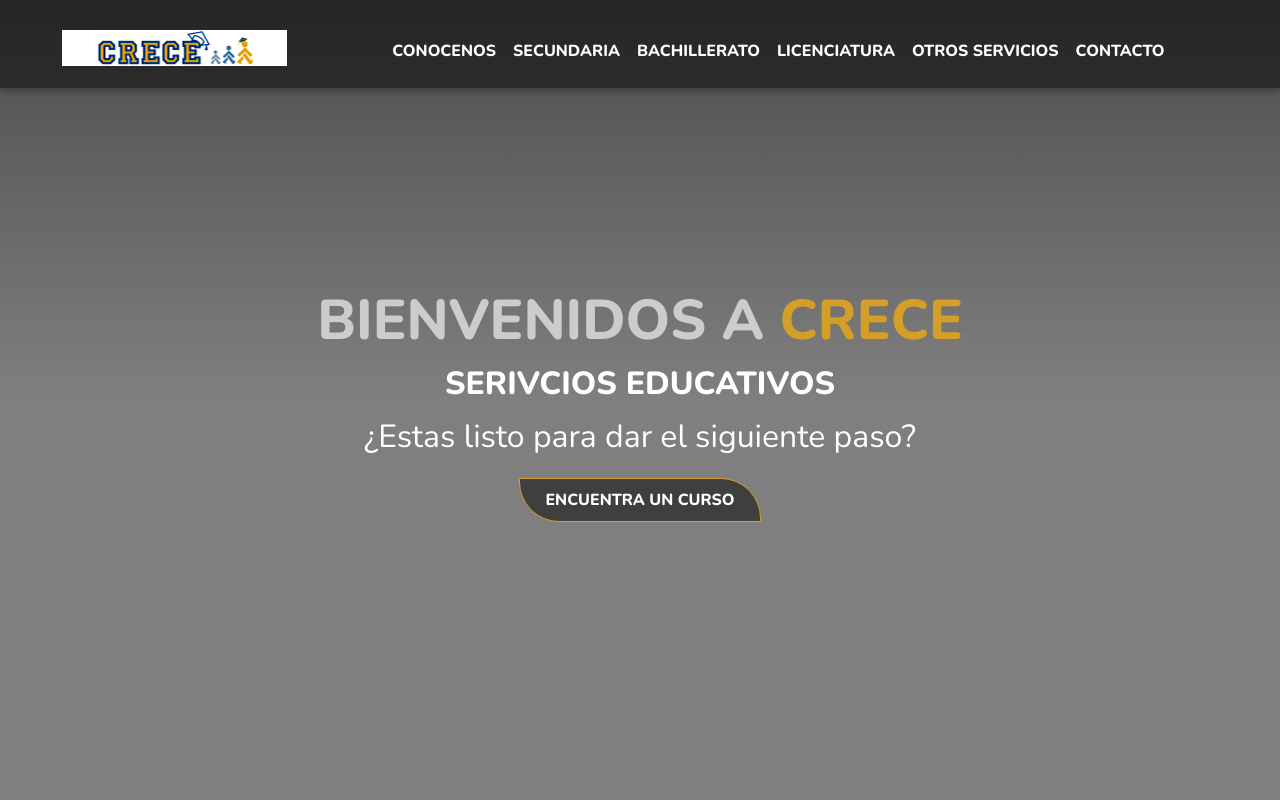
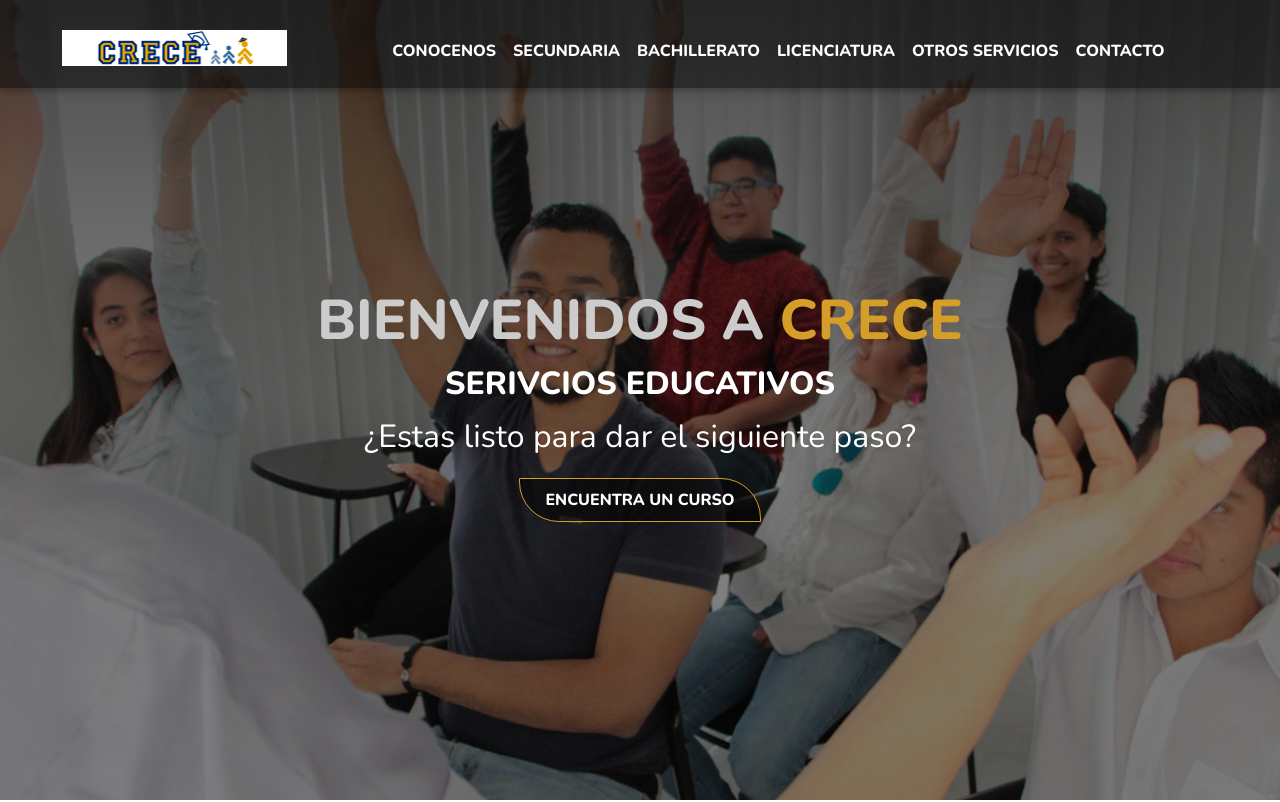
Before and after one commit to ingnicolaspj/NEWVERSIONCRECE, a plain HTML site: page index.html in a window 1280 px wide. Shown: the top 802 px of the page. Drawn offline with nearby package versions, Linux system fonts and the light colour scheme; the site is published under a folder, as on GitHub Pages, so addresses that start at the root find nothing.

Commit message:
change today

```diff
--- a/css/style.css
+++ b/css/style.css
@@ -17,7 +17,7 @@ header{
     rgba(0,0,0,.7),
     rgba(0,0,0,.5),
     rgba(0,0,0,.5)
-    ),url(/../img/alumnos1.jpg);
+    ),url(../img/alumnos1.jpg);
     background-position:center;
     background-attachment: fixed;
     background-size:cover;
```
